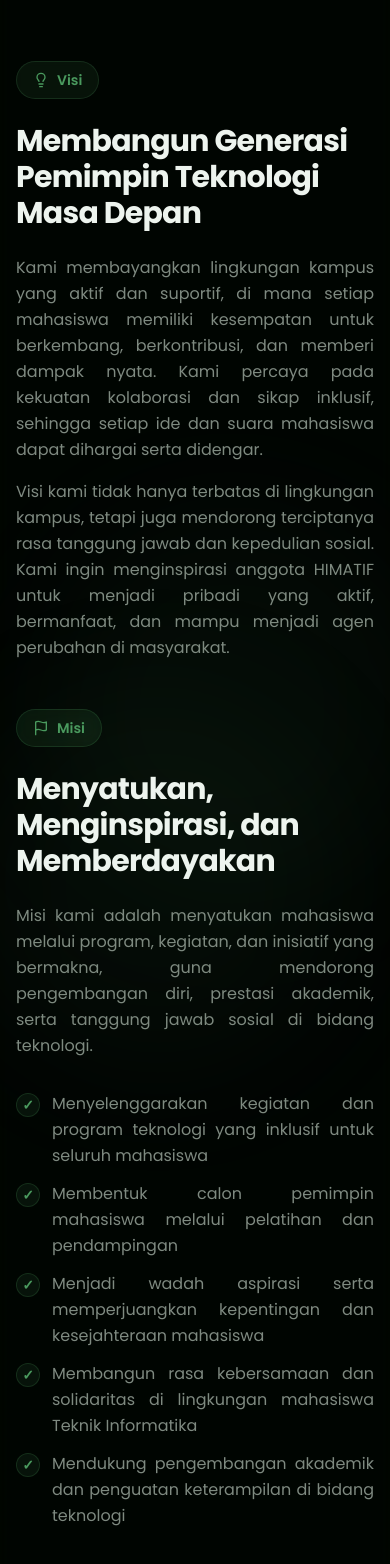
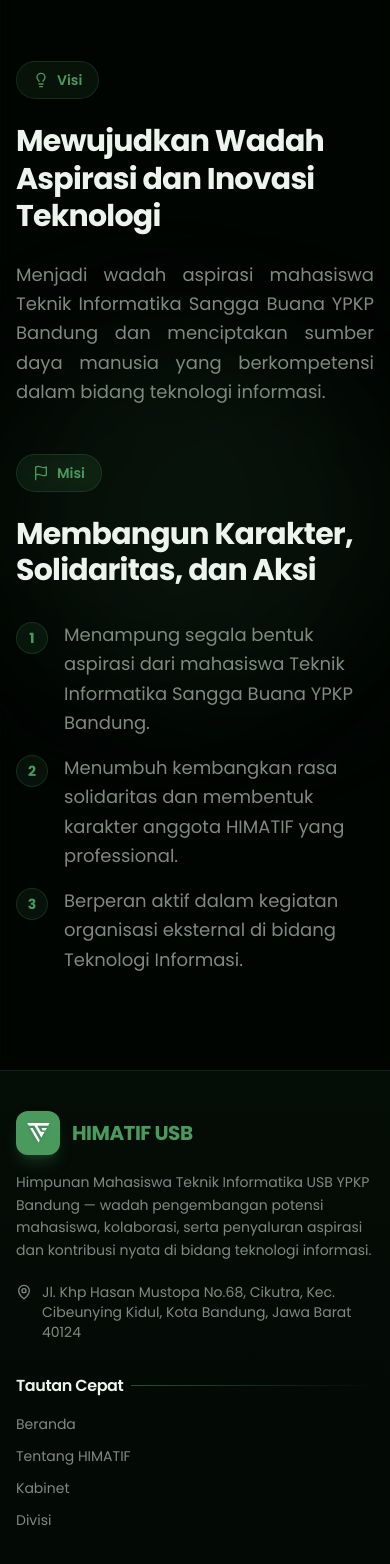
Before and after one commit to Ahmsdkiii/himatif-usb, a Next.js app: page /about in a window 390 px wide. Shown: the part 1780-3344 px from the top of the page. Built offline with nearby package versions, Linux system fonts and the light colour scheme.

Commit message:
fix: update visi misi organization

```diff
--- a/components/cabinet-detail-hero.tsx
+++ b/components/cabinet-detail-hero.tsx
@@ -3,7 +3,7 @@
 import { motion } from 'framer-motion'
 import Image from 'next/image'
 import Link from 'next/link'
-import { ArrowLeft, Target, Eye } from 'lucide-react'
+import { ArrowLeft, Flag, Lightbulb } from 'lucide-react'
 import { cabinetInfo, CabinetSlug } from '@/lib/data/cabinet-data'
 
 export default function CabinetDetailHero({ slug }: { slug: string }) {
@@ -93,12 +93,13 @@
         </div>
       </section>
 
-      <section className="relative py-16 bg-background overflow-hidden">
+      <section className="relative py-24 bg-background/40 backdrop-blur-sm overflow-hidden">
   <div className="absolute inset-0">
-          <div className="absolute top-1/2 right-0 w-96 h-96 bg-primary/5 rounded-full blur-3xl"></div>
+    <div className="absolute top-1/3 left-10 w-96 h-96 bg-primary/5 rounded-full blur-3xl"></div>
+    <div className="absolute bottom-1/3 right-10 w-96 h-96 bg-primary/5 rounded-full blur-3xl"></div>
   </div>
 
-        <div className="relative max-w-7xl mx-auto px-4 sm:px-6 lg:px-8">
+  <div className="relative max-w-6xl mx-auto px-4 sm:px-6 lg:px-8">
     <motion.div
       initial={{ opacity: 0, y: 20 }}
       whileInView={{ opacity: 1, y: 0 }}
@@ -112,66 +113,63 @@
       <p className="text-muted-foreground">Ketua Himpunan {cabinet.name}</p>
     </motion.div>
 
-          <div className="grid grid-cols-1 lg:grid-cols-2 gap-8">
+    <div className="grid grid-cols-1 lg:grid-cols-2 gap-12">
       <motion.div
+        initial={{ opacity: 0, y: 20 }}
+        whileInView={{ opacity: 1, y: 0 }}
+        viewport={{ once: true }}
+        transition={{ duration: 0.6 }}
+        className="space-y-6"
+      >
+        <div className="inline-flex items-center gap-2 px-4 py-2 bg-primary/10 border border-primary/20 rounded-full text-primary text-sm font-semibold backdrop-blur-sm">
+          <Lightbulb className="w-4 h-4" />
+          <span>Visi</span>
+        </div>
+        <div className="space-y-4">
+          <p className="text-muted-foreground text-lg leading-relaxed text-justify">
+            {cabinet.visi}
+          </p>
+        </div>
+      </motion.div>
+
+      <motion.div
+        initial={{ opacity: 0, y: 20 }}
+        whileInView={{ opacity: 1, y: 0 }}
+        viewport={{ once: true }}
+        transition={{ duration: 0.6, delay: 0.2 }}
+        className="space-y-6"
+      >
+        <div className="inline-flex items-center gap-2 px-4 py-2 bg-primary/10 border border-primary/20 rounded-full text-primary text-sm font-semibold backdrop-blur-sm">
+          <Flag className="w-4 h-4" />
+          <span>Misi</span>
+        </div>
+        <div className="space-y-4 pt-2">
+          {cabinet.misi.map((item, index) => (
+            <motion.div
+              key={index}
               initial={{ opacity: 0, x: -20 }}
               whileInView={{ opacity: 1, x: 0 }}
               viewport={{ once: true }}
-              transition={{ duration: 0.6 }}
-              className="relative bg-card/40 backdrop-blur-sm border border-primary/20 rounded-2xl p-8 hover:border-primary/40 transition-all duration-300 group"
+              transition={{ delay: index * 0.1 }}
+              className="flex gap-4 items-start group"
             >
-              <div className="absolute inset-0 bg-linear-to-br from-primary/5 to-transparent opacity-0 group-hover:opacity-100 transition-opacity duration-300 rounded-2xl"></div>
-
-              <div className="relative z-10">
-                <div className="flex items-center gap-3 mb-6">
-                  <div className="p-3 bg-primary/10 rounded-xl">
-                    <Eye className="w-6 h-6 text-primary" />
-                  </div>
-                  <h3 className="text-2xl font-bold text-foreground">Visi</h3>
+              <div className="flex items-center justify-center w-8 h-8 rounded-full bg-primary/10 border border-primary/20 shrink-0 mt-0.5 group-hover:bg-primary/20 group-hover:border-primary/40 transition-all duration-300">
+                <span className="text-primary font-bold text-sm">
+                  {index + 1}
+                </span>
               </div>
 
-                <p className="text-muted-foreground leading-relaxed text-justify">
-                  {cabinet.visi}
-                </p>
+              <span className="text-muted-foreground text-lg leading-relaxed text-justify">
+                {item}
+              </span>
+            </motion.div>
+          ))}
         </div>
-
-              <div className="absolute top-0 right-0 w-32 h-32 bg-primary/10 rounded-full blur-2xl opacity-0 group-hover:opacity-100 transition-opacity duration-500"></div>
-            </motion.div>
-
-            <motion.div
-              initial={{ opacity: 0, x: 20 }}
-              whileInView={{ opacity: 1, x: 0 }}
-              viewport={{ once: true }}
-              transition={{ duration: 0.6 }}
-              className="relative bg-card/40 backdrop-blur-sm border border-primary/20 rounded-2xl p-8 hover:border-primary/40 transition-all duration-300 group"
-            >
-              <div className="absolute inset-0 bg-linear-to-br from-primary/5 to-transparent opacity-0 group-hover:opacity-100 transition-opacity duration-300 rounded-2xl"></div>
-
-              <div className="relative z-10">
-                <div className="flex items-center gap-3 mb-6">
-                  <div className="p-3 bg-primary/10 rounded-xl">
-                    <Target className="w-6 h-6 text-primary" />
-                  </div>
-                  <h3 className="text-2xl font-bold text-foreground">Misi</h3>
-                </div>
-
-                <ul className="space-y-3">
-                  {cabinet.misi.map((item, index) => (
-                    <li key={index} className="flex gap-3 text-muted-foreground">
-                      <span className="text-primary font-semibold mt-1 shrink-0">
-                        {index + 1}.
-                      </span>
-                      <span className="leading-relaxed text-justify">{item}</span>
-                    </li>
-                  ))}
-                </ul>
-              </div>
-
-              <div className="absolute top-0 right-0 w-32 h-32 bg-primary/10 rounded-full blur-2xl opacity-0 group-hover:opacity-100 transition-opacity duration-500"></div>
       </motion.div>
     </div>
   </div>
 </section>
+
     </>
   )
 }
--- a/components/vision-mission-section.tsx
+++ b/components/vision-mission-section.tsx
@@ -5,11 +5,9 @@
 
 export default function VisionMissionSection() {
   const missions = [
-    'Menyelenggarakan kegiatan dan program teknologi yang inklusif untuk seluruh mahasiswa',
-    'Membentuk calon pemimpin mahasiswa melalui pelatihan dan pendampingan',
-    'Menjadi wadah aspirasi serta memperjuangkan kepentingan dan kesejahteraan mahasiswa',
-    'Membangun rasa kebersamaan dan solidaritas di lingkungan mahasiswa Teknik Informatika',
-    'Mendukung pengembangan akademik dan penguatan keterampilan di bidang teknologi',
+    'Menampung segala bentuk aspirasi dari mahasiswa Teknik Informatika Sangga Buana YPKP Bandung.',
+    'Menumbuh kembangkan rasa solidaritas dan membentuk karakter anggota HIMATIF yang professional.',
+    'Berperan aktif dalam kegiatan organisasi eksternal di bidang Teknologi Informasi.',
   ]
 
   return (
@@ -21,7 +19,7 @@
 
       <div className="relative max-w-6xl mx-auto px-4 sm:px-6 lg:px-8">
         <div className="grid grid-cols-1 lg:grid-cols-2 gap-12">
-          {/* VISION */}
+          {/* VISION - Berdasarkan Pasal 8 */}
           <motion.div
             initial={{ opacity: 0, y: 20 }}
             whileInView={{ opacity: 1, y: 0 }}
@@ -34,30 +32,19 @@
               <span>Visi</span>
             </div>
 
-            <h3 className="text-3xl md:text-4xl font-bold text-foreground">
-              Membangun Generasi Pemimpin Teknologi Masa Depan
+            <h3 className="text-3xl md:text-4xl font-bold text-foreground leading-tight">
+              Mewujudkan Wadah Aspirasi dan Inovasi Teknologi
             </h3>
 
             <div className="space-y-4">
-              <p className="text-muted-foreground leading-relaxed text-justify">
-                Kami membayangkan lingkungan kampus yang aktif dan suportif,
-                di mana setiap mahasiswa memiliki kesempatan untuk berkembang,
-                berkontribusi, dan memberi dampak nyata. Kami percaya pada
-                kekuatan kolaborasi dan sikap inklusif, sehingga setiap ide dan
-                suara mahasiswa dapat dihargai serta didengar.
-              </p>
-
-              <p className="text-muted-foreground leading-relaxed text-justify">
-                Visi kami tidak hanya terbatas di lingkungan kampus, tetapi juga
-                mendorong terciptanya rasa tanggung jawab dan kepedulian sosial.
-                Kami ingin menginspirasi anggota HIMATIF untuk menjadi pribadi
-                yang aktif, bermanfaat, dan mampu menjadi agen perubahan di
-                masyarakat.
+              <p className="text-muted-foreground text-lg leading-relaxed text-justify">
+                Menjadi wadah aspirasi mahasiswa Teknik Informatika Sangga Buana YPKP Bandung
+                dan menciptakan sumber daya manusia yang berkompetensi dalam bidang teknologi informasi.
               </p>
             </div>
           </motion.div>
 
-          {/* MISSION */}
+          {/* MISSION - Berdasarkan Pasal 9 */}
           <motion.div
             initial={{ opacity: 0, y: 20 }}
             whileInView={{ opacity: 1, y: 0 }}
@@ -71,16 +58,10 @@
             </div>
 
             <h3 className="text-3xl md:text-4xl font-bold text-foreground">
-              Menyatukan, Menginspirasi, dan Memberdayakan
+              Membangun Karakter, Solidaritas, dan Aksi
             </h3>
 
-            <p className="text-muted-foreground leading-relaxed text-justify">
-              Misi kami adalah menyatukan mahasiswa melalui program, kegiatan,
-              dan inisiatif yang bermakna, guna mendorong pengembangan diri,
-              prestasi akademik, serta tanggung jawab sosial di bidang teknologi.
-            </p>
-
-            <div className="space-y-3 pt-2">
+            <div className="space-y-4 pt-2">
               {missions.map((mission, index) => (
                 <motion.div
                   key={index}
@@ -88,13 +69,13 @@
                   whileInView={{ opacity: 1, x: 0 }}
                   viewport={{ once: true }}
                   transition={{ delay: index * 0.1 }}
-                  className="flex gap-3 items-start group"
+                  className="flex gap-4 items-start group"
                 >
-                  <div className="flex items-center justify-center w-6 h-6 rounded-full bg-primary/10 border border-primary/20 shrink-0 mt-0.5 group-hover:bg-primary/20 group-hover:border-primary/40 transition-all duration-300">
-                    <span className="text-primary font-bold text-sm">✓</span>
+                  <div className="flex items-center justify-center w-8 h-8 rounded-full bg-primary/10 border border-primary/20 shrink-0 mt-0.5 group-hover:bg-primary/20 group-hover:border-primary/40 transition-all duration-300">
+                    <span className="text-primary font-bold text-sm">{index + 1}</span>
                   </div>
 
-                  <span className="text-muted-foreground leading-relaxed text-justify">
+                  <span className="text-muted-foreground text-lg leading-relaxed">
                     {mission}
                   </span>
                 </motion.div>
```
Lines whose indentation alone changed are shown as unchanged.
